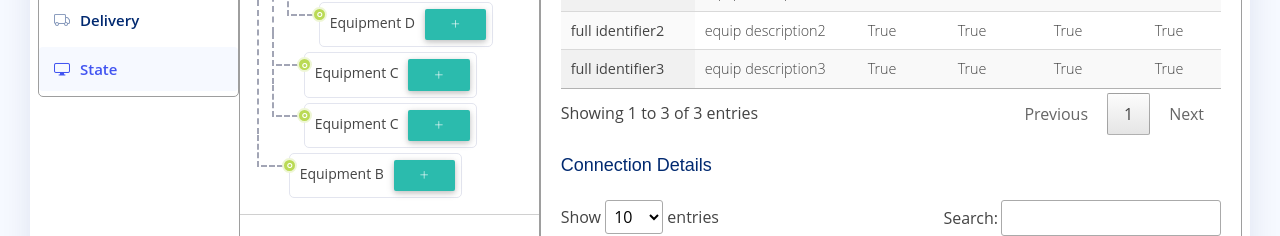
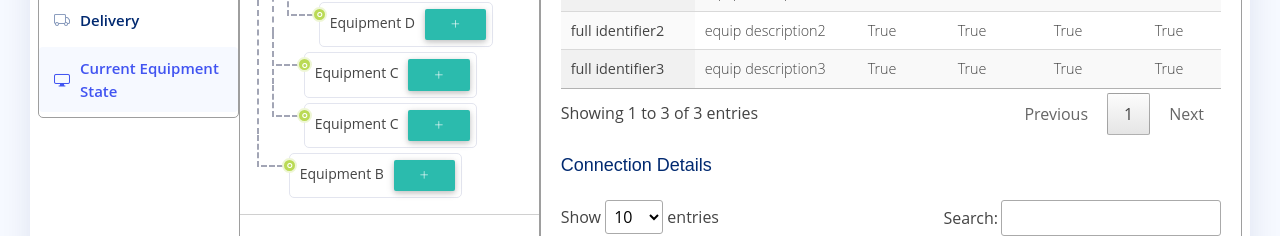
Before and after one commit to pegasus430/system-modeling, a Django app: page /system/state in a window 1280 px wide. Shown: the part 321-557 px from the top of the page. Run offline with Django 4.2, Linux system fonts and the light colour scheme; some libraries are stand-ins or nearby versions.

Commit message:
update current state in system tab

```diff
--- a/systemmanagement/templates/system_delivery.html
+++ b/systemmanagement/templates/system_delivery.html
@@ -63,7 +63,7 @@
                             <li class="nav-item">
                               <a class="nav-link collapsed" href="{% url 'system_state' %}">
                                 <i class="bi bi-display"></i>
-                                <span>State</span>
+                                <span>Current Equipment State</span>
                               </a>
                             </li><!-- End State Nav -->
                           </ul>
--- a/systemmanagement/templates/system_purchasing_detail.html
+++ b/systemmanagement/templates/system_purchasing_detail.html
@@ -62,7 +62,7 @@
                             <li class="nav-item">
                               <a class="nav-link collapsed" href="{% url 'system_state' %}">
                                 <i class="bi bi-display"></i>
-                                <span>State</span>
+                                <span>Current Equipment State</span>
                               </a>
                             </li><!-- End State Nav -->
                           </ul>
--- a/systemmanagement/templates/system_purchasing_overview.html
+++ b/systemmanagement/templates/system_purchasing_overview.html
@@ -62,7 +62,7 @@
                             <li class="nav-item">
                               <a class="nav-link collapsed" href="{% url 'system_state' %}">
                                 <i class="bi bi-display"></i>
-                                <span>State</span>
+                                <span>Current Equipment State</span>
                               </a>
                             </li><!-- End State Nav -->
                           </ul>
--- a/systemmanagement/templates/system_state.html
+++ b/systemmanagement/templates/system_state.html
@@ -62,7 +62,7 @@
                             <li class="nav-item">
                               <a class="nav-link" href="{% url 'system_state' %}">
                                 <i class="bi bi-display"></i>
-                                <span>State</span>
+                                <span>Current Equipment State</span>
                               </a>
                             </li><!-- End State Nav -->
                           </ul>
```
